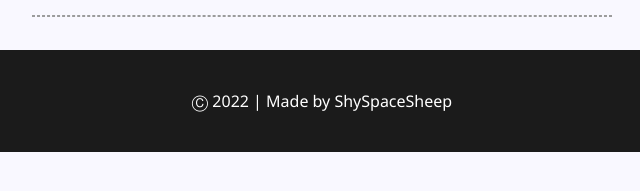
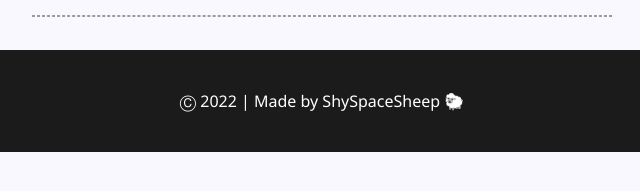
Before and after one commit to ShySpaceSheep/ShySpaceSheep.github.io, a plain HTML site: page index.html in a window 1280 px wide. Shown: the part 221-412 px from the top of the page, 318-958 px from the left. Drawn offline with Linux system fonts and the light colour scheme.

Commit message:
Update index.html

```diff
--- a/index.html
+++ b/index.html
@@ -40,7 +40,7 @@
 
         <footer id="footer">
             <div id="footer">
-                Ⓒ 2022 | Made by ShySpaceSheep
+                Ⓒ 2022 | Made by ShySpaceSheep 🐑
             </div>
         </footer>
     </body>
```
